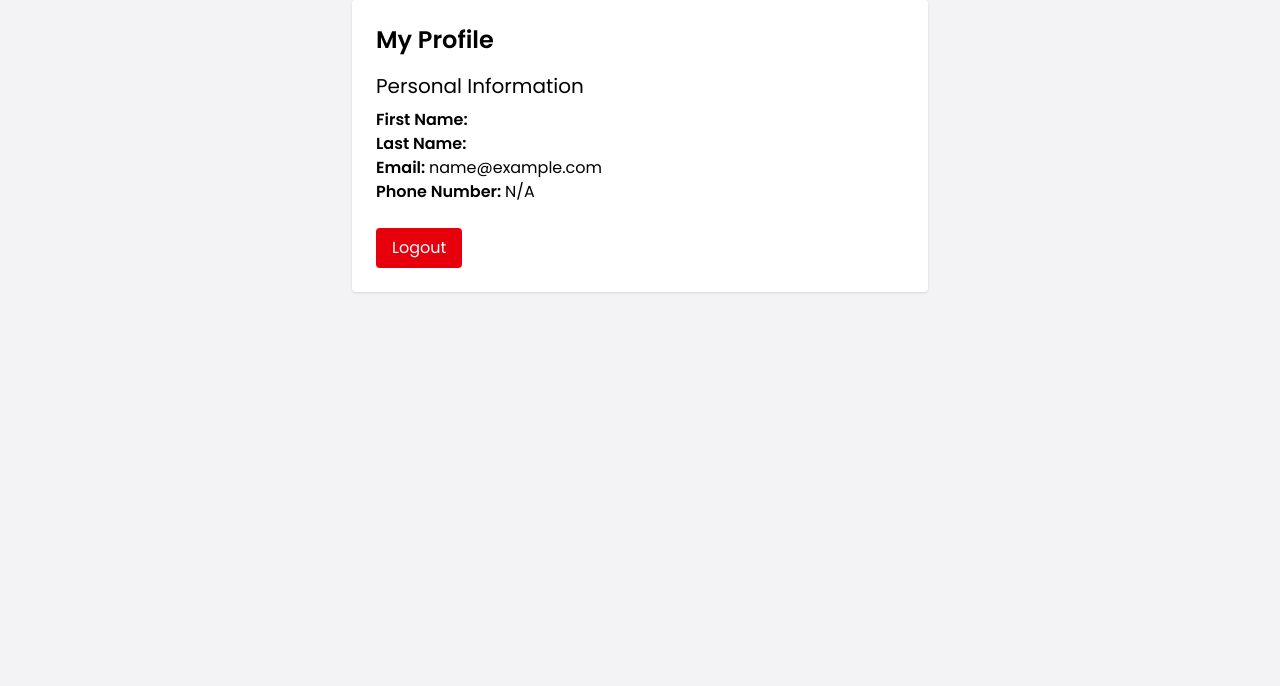
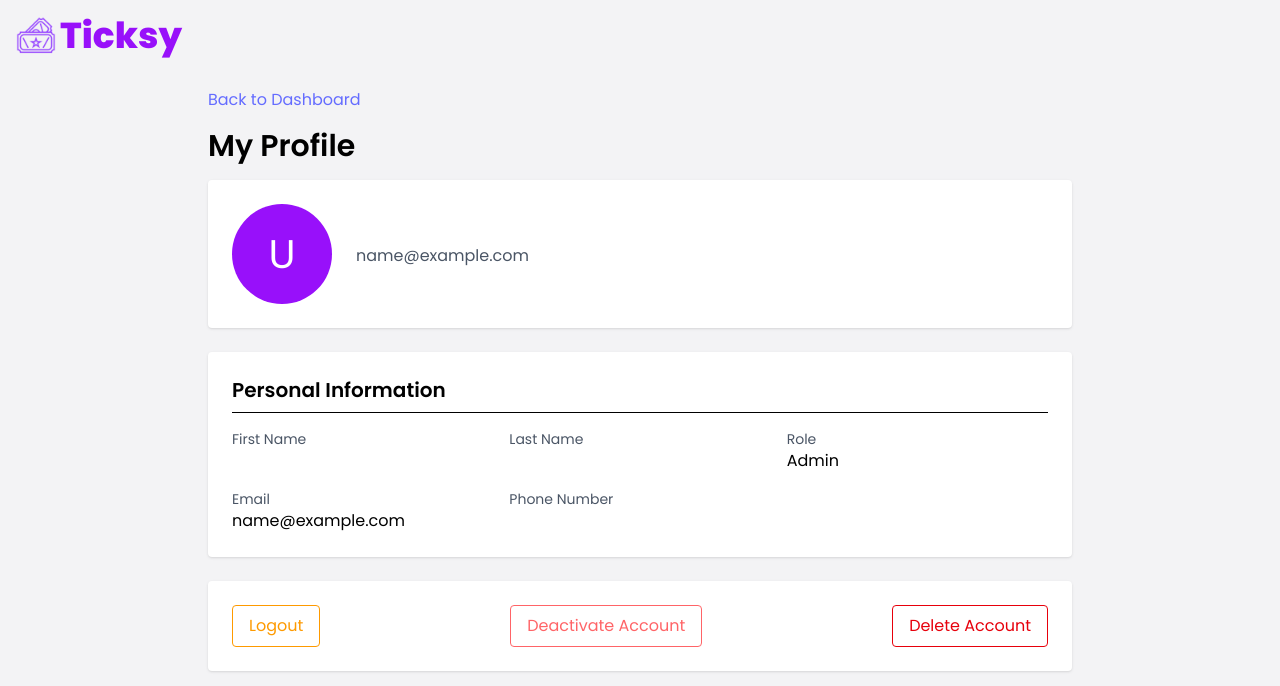
Before and after one commit to Boniface-software-dev/Ticksy-Frontend, a React (Vite) app: page /admin/1/profile in a window 1280 px wide. Shown: the top 686 px of the page. Built offline with nearby package versions, Linux system fonts and the light colour scheme; sample sign-in values are in the browser's storage.

Commit message:
protected routing

```diff
--- a/src/App.jsx
+++ b/src/App.jsx
@@ -1,25 +1,87 @@
-import React from "react";
-import { BrowserRouter as Router, Routes, Route } from "react-router-dom";
-import Navbar from "./components/Navbar";
-import LandingPage from "./pages/LandingPage";
-import Login from "../src/pages/Login";
-import Register from "../src/pages/Register";
-import OrgProfile from "./pages/organizer/OrgProfile";
-import Events from "./pages/events";
-import EventsList from "./pages/EventsList";
+import React from 'react';
+import { BrowserRouter as Router, Routes, Route, Navigate } from 'react-router-dom';
+import { useSelector } from 'react-redux';
+
+import Events from './pages/Events';
+import EventsList from './pages/EventsList';
+
+import AttendeeProfile from './pages/attendees/AttendeeProfile';
+import OrgProfile from './pages/organizer/OrgProfile';
+import Unauthorized from './pages/Unauthorized';
+import Login from './pages/Login';
+import Register from "./pages/Register";
+
+
+
+import AdminProfile from './pages/admin/AdminProfile';
+import OrgDashboard from './pages/organizer/OrgDashboard';
+
+import AttendeeUpcoming from './pages/attendees/AttUpcoming'
+import LandingPage from './pages/LandingPage';
+
+
+function ProtectedRoute({ children, roles }) {
+  const user = useSelector((state) => state.auth.currentUser);
+
+  if (!user) return <Navigate to="/login" />;
+  if (roles && !roles.includes(user.role)) return <Unauthorized />;
+
+  return children;
+}
 
 function App() {
-
   return (
     <Router>
       <Routes>
-        <Route path="/" element={<LandingPage />} />
+        <Route path="/" element={<LandingPage/>} />
         <Route path="/login" element={<Login />} />
         <Route path="/register" element={<Register />} />
-        <Route path="/admin/:id/profile" element={<OrgProfile />} />
         <Route path="/events/:id" element={<Events />} />
         <Route path="/events" element={<EventsList />} />
 
+        {/* Attendee Protected Routes */}
+        <Route path="/attendee/:id/profile" element={
+            <ProtectedRoute roles={['attendee']}>
+              <AttendeeProfile />
+            </ProtectedRoute>
+          }
+        />
+        <Route path="/attendee/:id/upcoming-events" element={
+            <ProtectedRoute roles={['attendee']}>
+              <AttendeeUpcoming />
+            </ProtectedRoute>
+          }
+        />
+
+        {/* Organizer Protected Routes */}
+        <Route path="/organizer/:id/dashboard" element={
+            <ProtectedRoute roles={['organizer']}>
+              <OrgDashboard />
+            </ProtectedRoute>
+          }
+        />
+        <Route path="/organizer/:id/profile" element={
+            <ProtectedRoute roles={['organizer']}>
+              <OrgProfile />
+            </ProtectedRoute>
+          }
+        />
+
+        {/* Admin Protected Routes */}
+        <Route
+          path="/admin/:id/profile"
+          element={
+            <ProtectedRoute roles={['admin']}>
+              <AdminProfile />
+            </ProtectedRoute>
+          }
+        />
+
+        {/* Unauthorized */}
+        <Route path="/unauthorized" element={<Unauthorized />} />
+
+        {/* Catch-all: Redirect unknown routes */}
+        <Route path="*" element={<Navigate to="/login" />} />
       </Routes>
     </Router>
   );
--- /dev/null
+++ b/src/pages/Unauthorized.jsx
@@ -0,0 +1,35 @@
+import React from "react";
+import DangerIcon from "../assets/icons8-danger-100.png"
+import { useSelector } from "react-redux";
+import { useNavigate } from "react-router-dom";
+
+export default function Unauthorized() {
+  const user = useSelector((state) => state.auth.currentUser);
+  const navigate = useNavigate();
+
+  const onClick = (e) => {
+    e.preventDefault();
+    if (user?.role === "attendee") {
+      navigate("/events");
+    } else if (user?.role) {
+      navigate(`/${user.role}/${user.id}/dashboard`);
+    } else {
+      navigate("/login");
+    }
+  };
+
+  return (
+    <div className="h-screen flex flex-col items-center justify-center gap-4">
+      <div className="flex flex-col items-center">
+        <img src={DangerIcon} alt="Access Denied" className="w-20 h-20" />
+        <h2 className="text-red-500 text-2xl mt-2">Access Denied</h2>
+      </div>
+      <button
+        onClick={onClick}
+        className="text-purple-600 hover:bg-purple-500 hover:text-white p-2 rounded border"
+      >
+        Back To Safety
+      </button>
+    </div>
+  );
+}
--- a/src/pages/admin/AdminProfile.jsx
+++ b/src/pages/admin/AdminProfile.jsx
@@ -0,0 +1,85 @@
+import React from "react";
+import { useSelector, useDispatch } from "react-redux";
+import { logout } from "../../features/authentification/authSlice";
+import { useNavigate, Link } from "react-router-dom";
+
+import Logo from "../../components/Logo";
+import Avatar from "../../components/Avatar";
+
+export default function AdminProfile() {
+  const dispatch = useDispatch();
+  const navigate = useNavigate();
+  const user = useSelector((state) => state.auth.currentUser);
+
+  const handleLogout = () => {
+    dispatch(logout());
+    navigate("/login");
+  };
+
+  return (
+    <>
+      <Logo />
+      <div className="max-w-4xl mx-auto p-4">
+        <Link
+          to={`/admin/${user?.id}/dashboard`}
+          className="text-blue-500 mb-4 inline-block"
+        >
+          Back to Dashboard
+        </Link>
+
+        <h2 className="text-3xl font-semibold mb-4 text-black">My Profile</h2>
+
+        <div className="bg-white rounded shadow text-black p-6 mb-6 flex gap-6 items-center">
+          <Avatar size={100} />
+          <div className="break-words">
+            <h3 className="text-xl font-medium mb-1">
+              {user?.first_name} {user?.last_name}
+            </h3>
+            <p className="text-gray-600 break-all">{user?.email}</p>
+          </div>
+        </div>
+
+        <div className="bg-white rounded shadow text-black p-6 mb-6">
+          <h3 className="text-xl font-semibold mb-4 border-b-1 pb-2">Personal Information</h3>
+          <div className="grid grid-cols-1 sm:grid-cols-2 lg:grid-cols-3 gap-4">
+            <div>
+              <p className="text-gray-600 text-sm">First Name</p>
+              <p className="break-words">{user?.first_name}</p>
+            </div>
+            <div>
+              <p className="text-gray-600 text-sm">Last Name</p>
+              <p className="break-words">{user?.last_name}</p>
+            </div>
+            <div>
+              <p className="text-gray-600 text-sm">Role</p>
+              <p className="capitalize">{user?.role}</p>
+            </div>
+            <div>
+              <p className="text-gray-600 text-sm">Email</p>
+              <p className="break-all">{user?.email}</p>
+            </div>
+            <div>
+              <p className="text-gray-600 text-sm">Phone Number</p>
+              <p className="break-words">{user?.phone}</p>
+            </div>
+          </div>
+        </div>
+
+        <div className="bg-white rounded shadow text-black p-6 flex flex-wrap gap-4 justify-between">
+          <button
+            onClick={handleLogout}
+            className="text-amber-500 border border-amber-500 px-4 py-2 rounded hover:bg-amber-500 hover:text-white transition"
+          >
+            Logout
+          </button>
+          <button className="px-4 py-2 rounded text-red-400 border border-red-400 hover:bg-red-400 hover:text-white transition">
+            Deactivate Account
+          </button>
+          <button className="px-4 py-2 rounded text-red-600 border border-red-600 hover:bg-red-600 hover:text-white transition">
+            Delete Account
+          </button>
+        </div>
+      </div>
+    </>
+  );
+}
--- /dev/null
+++ b/src/pages/attendees/AttUpcoming.jsx
@@ -0,0 +1,12 @@
+import React from "react";
+import AttendeeSideBar from "../../components/AttendeeSideBar";
+import AttendeeNavBar from "../../components/AttendeeNavBar";
+
+export default function AttendeeUpcoming() {
+    return (
+        <>
+           <AttendeeNavBar />
+           <AttendeeSideBar />
+        </>
+    )
+}
--- /dev/null
+++ b/src/pages/attendees/AttendeeProfile.jsx
@@ -0,0 +1,90 @@
+import React from "react";
+import { useSelector, useDispatch } from "react-redux";
+import { logout } from "../../features/authentification/authSlice";
+import { useNavigate, Link } from "react-router-dom";
+
+import Logo from "../../components/Logo";
+import Avatar from "../../components/Avatar";
+import AttendeeSideBar from "../../components/AttendeeSideBar";
+import AttendeeNavBar from "../../components/AttendeeNavBar";
+
+export default function AdminProfile() {
+  const dispatch = useDispatch();
+  const navigate = useNavigate();
+  const user = useSelector((state) => state.auth.currentUser);
+
+  const handleLogout = () => {
+    dispatch(logout());
+    navigate("/login");
+  };
+
+  return (
+    <>
+      <AttendeeNavBar />
+
+      <div className="max-w-7xl mx-auto p-4 flex gap-6">
+
+        <AttendeeSideBar />
+
+        {/* Main Content */}
+        <div className="flex-1">
+
+          <h2 className="text-3xl font-semibold mb-4 text-black">My Profile</h2>
+
+          <div className="bg-white rounded shadow text-black p-6 mb-6 flex gap-6 items-center">
+            <Avatar size={100} />
+            <div className="break-words">
+              <h3 className="text-xl font-medium mb-1">
+                {user?.first_name} {user?.last_name}
+              </h3>
+              <p className="text-gray-600 break-all">{user?.email}</p>
+            </div>
+          </div>
+
+          <div className="bg-white rounded shadow text-black p-6 mb-6">
+            <h3 className="text-xl font-semibold mb-4 border-b pb-2">
+              Personal Information
+            </h3>
+            <div className="grid grid-cols-1 sm:grid-cols-2 lg:grid-cols-3 gap-4">
+              <div>
+                <p className="text-gray-600 text-sm">First Name</p>
+                <p className="break-words">{user?.first_name}</p>
+              </div>
+              <div>
+                <p className="text-gray-600 text-sm">Last Name</p>
+                <p className="break-words">{user?.last_name}</p>
+              </div>
+              <div>
+                <p className="text-gray-600 text-sm">Role</p>
+                <p className="capitalize">{user?.role}</p>
+              </div>
+              <div>
+                <p className="text-gray-600 text-sm">Email</p>
+                <p className="break-all">{user?.email}</p>
+              </div>
+              <div>
+                <p className="text-gray-600 text-sm">Phone Number</p>
+                <p className="break-words">{user?.phone}</p>
+              </div>
+            </div>
+          </div>
+
+          <div className="bg-white rounded shadow text-black p-6 flex flex-wrap gap-4 justify-between">
+            <button
+              onClick={handleLogout}
+              className="text-green-700 border border-green-700 px-4 py-2 rounded hover:bg-green-600 hover:text-white transition"
+            >
+              Upgrade Account
+            </button>
+            <button className="px-4 py-2 rounded text-red-400 border border-red-400 hover:bg-red-400 hover:text-white transition">
+              Deactivate Account
+            </button>
+            <button className="px-4 py-2 rounded text-red-600 border border-red-600 hover:bg-red-600 hover:text-white transition">
+              Delete Account
+            </button>
+          </div>
+        </div>
+      </div>
+    </>
+  );
+}
```
